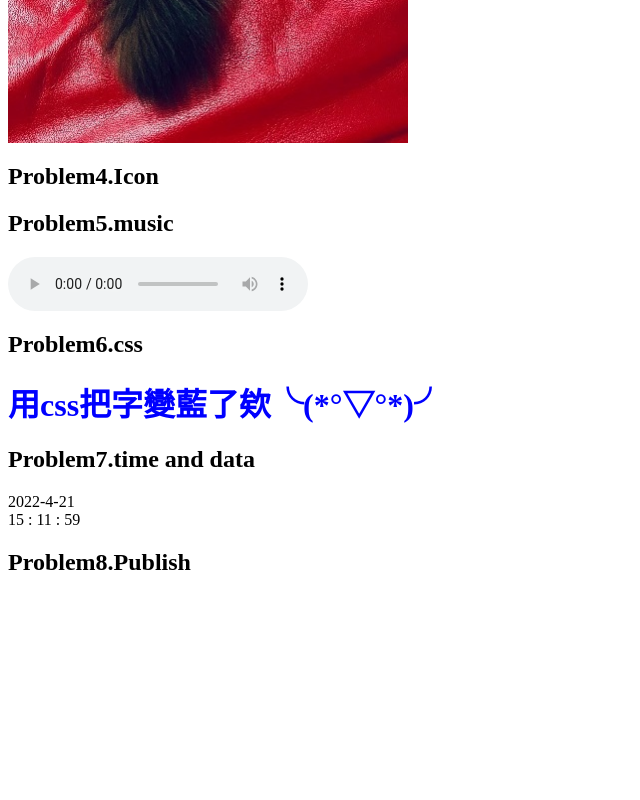
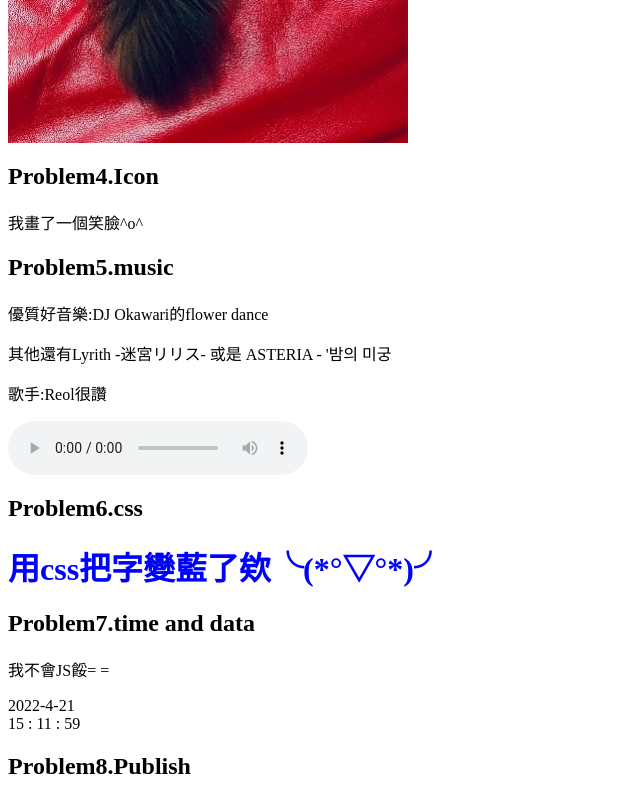
Before and after one commit to capraowo/capraowo.github.io, a plain HTML site: page index.html in a window 1280 px wide. Shown: the part 1066-1866 px from the top of the page, without its empty margins (0-640 px from the left). Before the commit the page ends 1662 px from the top, so only its background shows below. Drawn offline with Linux system fonts and the light colour scheme.

Commit message:
Update index.html

```diff
--- a/index.html
+++ b/index.html
@@ -31,10 +31,12 @@
 
 <h2>Problem4.Icon</h2>
 
-
+<p>我畫了一個笑臉^o^</p>
 
 <h2>Problem5.music</h2>
-
+<p>優質好音樂:DJ Okawari的flower dance</p>
+<p>其他還有Lyrith -迷宮リリス- 或是 ASTERIA - '밤의 미궁</p>
+<p>歌手:Reol很讚</p>
 <audio controls>
   <source src="FlowerDance.ogg" type="audio/ogg">
 Enjoy the music!
@@ -45,7 +47,7 @@ Enjoy the music!
 
 
 <h2>Problem7.time and data</h2>
-
+<p>我不會JS餒= =</p>
 
 <p id="date"></p>
 
```
